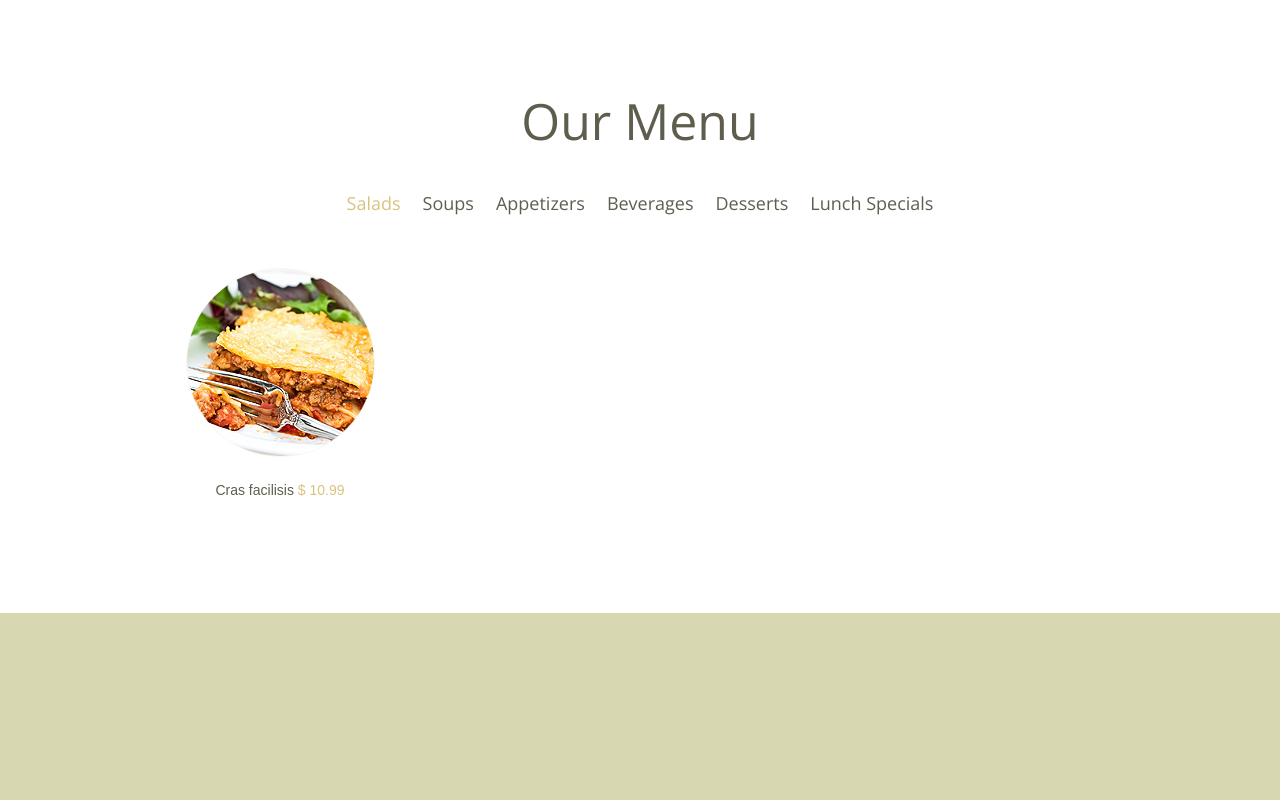
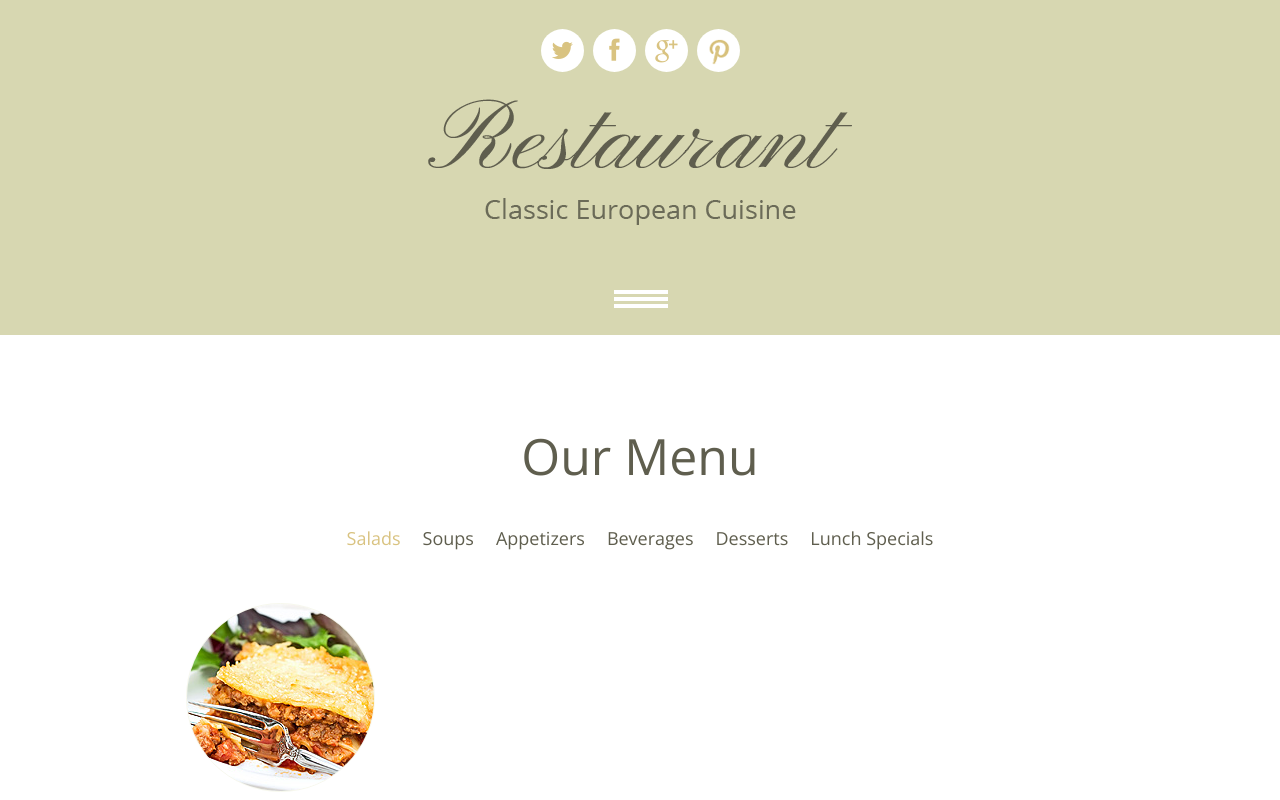
Before and after one commit to tikstudio/react_group, a React (Create React App) app: page /menu in a window 1280 px wide. Shown: the top 800 px of the page. Built offline with nearby package versions, Linux system fonts and the light colour scheme.

Commit message:
fixed untracked files

```diff
--- a/src/components/Header.js
+++ b/src/components/Header.js
@@ -39,7 +39,7 @@ class Header extends Component {
                 </div>
                 <ul>
                   <li className="current bt-icon ">
-                    <Link to="index.html">Home</Link>
+                    <Link to="/">Home</Link>
                   </li>
                   <li className="bt-icon">
                     <Link to="index-1.html">About</Link>
--- a/src/pages/Menu.js
+++ b/src/pages/Menu.js
@@ -3,6 +3,7 @@ import CategoryList, {catListEvent} from "../components/CategoryList";
 import data from '../data'
 import {Link} from "react-router-dom";
 import Product from "../components/Product";
+import Wrapper from "../components/Wrapper";
 
 class Menu extends Component {
   static propTypes = {};
@@ -32,6 +33,7 @@ class Menu extends Component {
       return prod.category.indexOf(selectedCat) > -1
     });
     return (
+      <Wrapper>
         <div className="content">
           <div className="ic">
             More Website Templates @ TemplateMonster.com - December 02, 2013!
@@ -40,7 +42,6 @@ class Menu extends Component {
             <div className="grid_12">
               <h3 className="head2">Our Menu</h3>
             </div>
-
             <div className="tabs tb gallery">
               <CategoryList/>
               <div className="div-tabs">
@@ -53,6 +54,7 @@ class Menu extends Component {
             </div>
           </div>
         </div>
+      </Wrapper>
     );
   }
 }
```
Also changed, not shown: 1 other file (tests, documents, lock files or other folders). Lines whose indentation alone changed are shown as unchanged.
